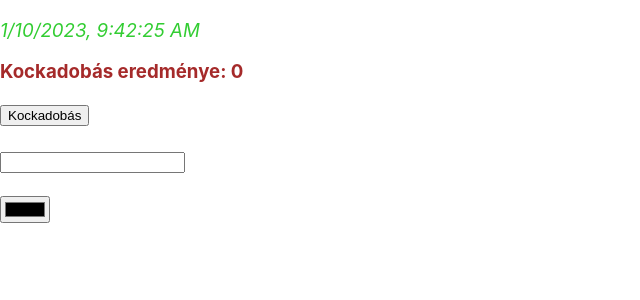
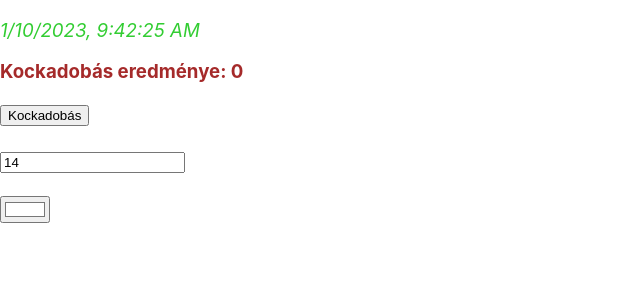
Before and after one commit to Morgi03/react-hello-Frontend, a React (Create React App) app: page / in a window 1280 px wide. Shown: the top 300 px of the page, without its empty margins (0-640 px from the left). Built offline with nearby package versions, Linux system fonts and the light colour scheme.

Commit message:
háttérszín sulis

```diff
--- a/src/App.tsx
+++ b/src/App.tsx
@@ -5,6 +5,7 @@ interface State {
   datum: Date;
   dobas: number;
   meret: number;
+  szin: string;
 }
 
 class App extends Component<{}, State> {
@@ -15,6 +16,7 @@ class App extends Component<{}, State> {
       datum: new Date(),
       dobas: 0,
       meret:  14,
+      szin: '#FFFFFF'
     };
 
     setInterval(() => {
@@ -39,12 +41,15 @@ class App extends Component<{}, State> {
   }
   hatter = (e: ChangeEvent) => {
     let ujhatter = (e.currentTarget as HTMLInputElement).value;
-    document.body.style.backgroundColor = ujhatter;
+    this.setState({
+      szin: ujhatter
+    })
   }
 
   render(): React.ReactNode {
     return (
-      <div style={{ fontSize: this.state.meret+'pt' }}>
+      <body style={{ backgroundColor: this.state.szin }}>
+      <div style={{ fontSize: this.state.meret+'pt'}}>
         <p id="hello" style={{
           fontStyle: 'italic',
           color:"limegreen",
@@ -52,9 +57,10 @@ class App extends Component<{}, State> {
           {this.state.datum.toLocaleString()}</p>
         <p className="kockadobas">Kockadobás eredménye: {this.state.dobas }</p>
         <button onClick={this.kockadobas}>Kockadobás</button><br /><br />
-        <input type='number' onChange={this.betumeret}/><br /><br />
-        <input type='color' value={this.state.meret} onChange={this.hatter} />
+        <input type='number' value={this.state.meret} onChange={this.betumeret}/><br /><br />
+        <input type='color' value={this.state.szin} onChange={this.hatter} />
       </div>
+      </body>
     );
   }
 }
```
